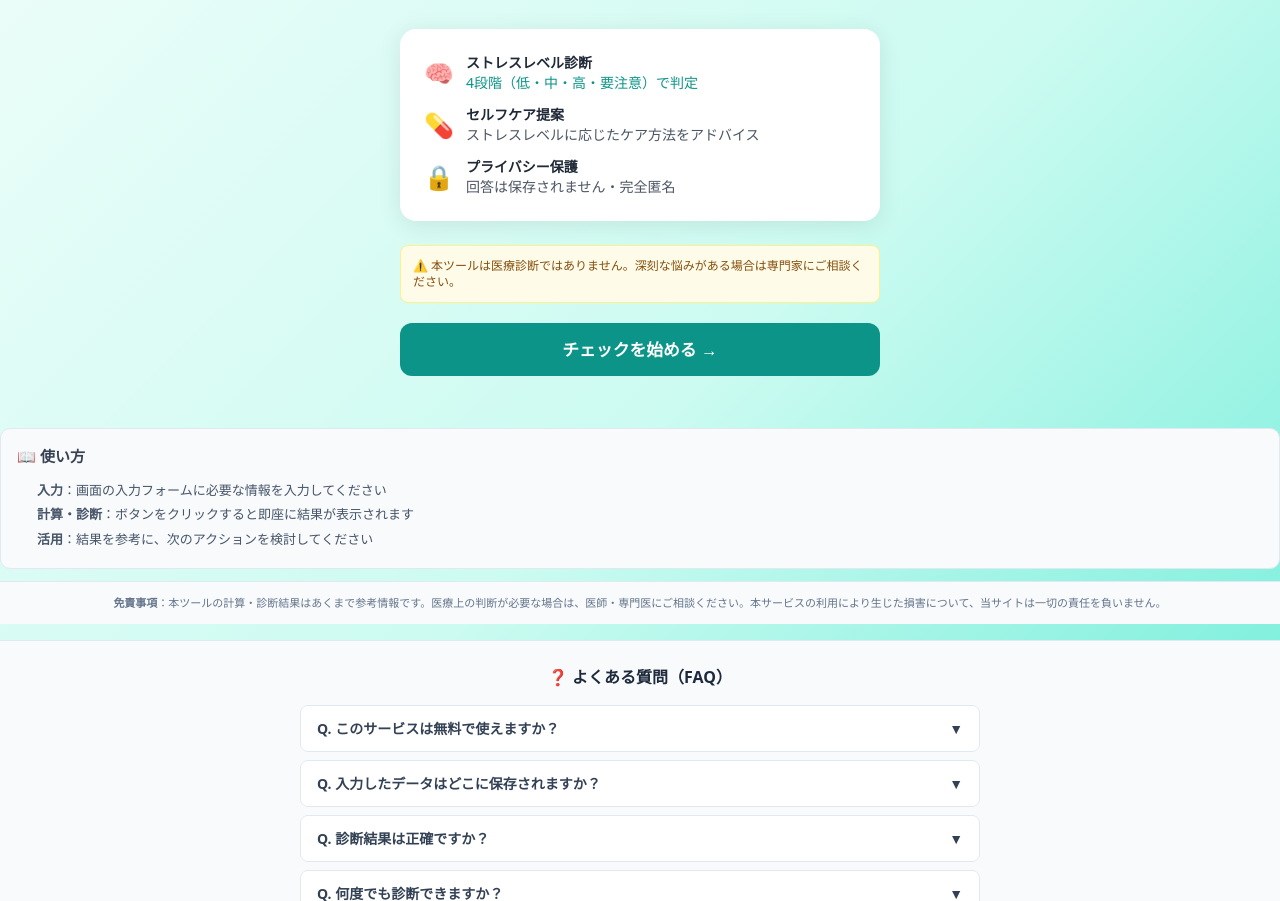
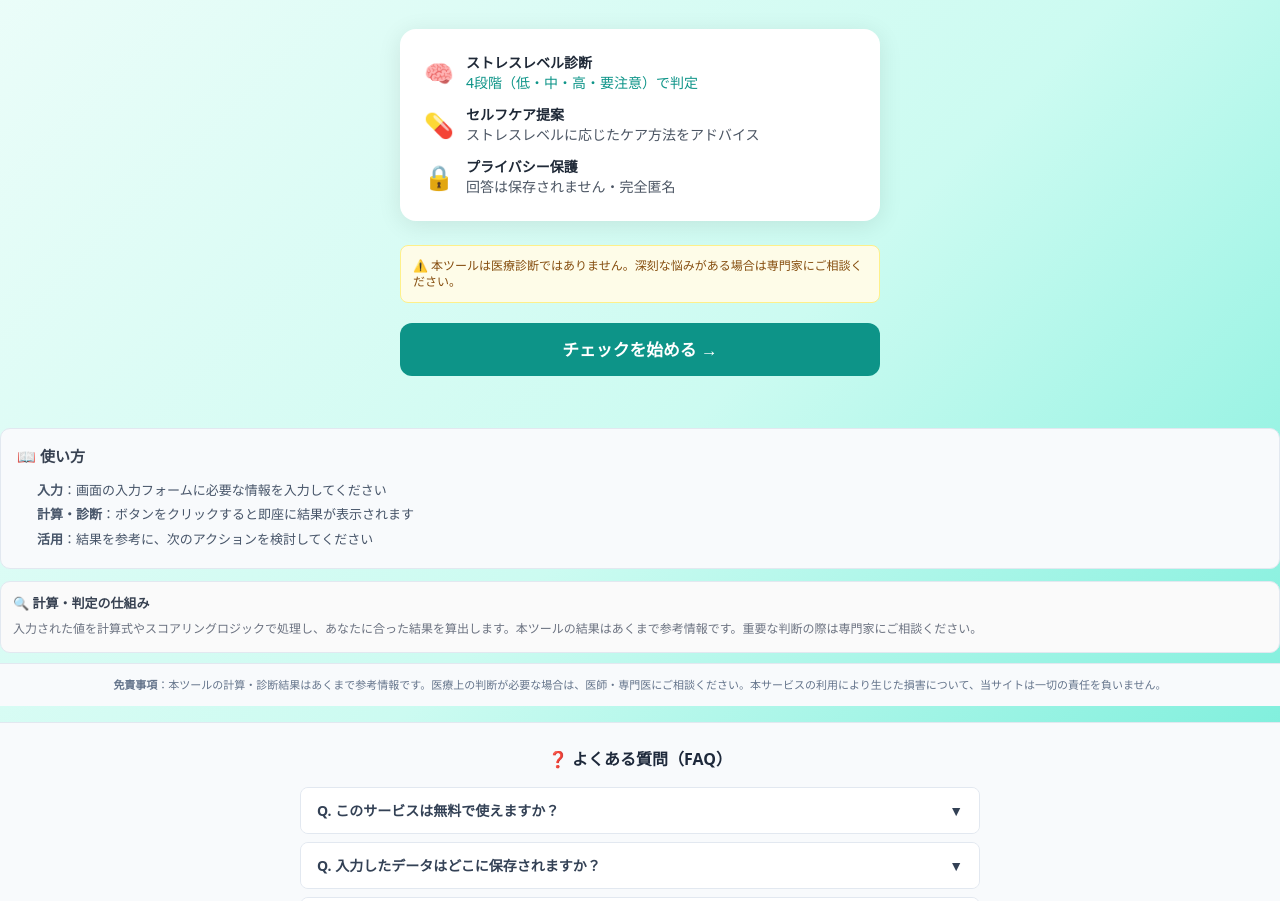
Before and after one commit to appadaycreator/mental-health-checker, a plain HTML site: page index.html in a window 1280 px wide. Shown: the part 199-1100 px from the top of the page. Drawn offline with nearby package versions, Linux system fonts and the light colour scheme.

Commit message:
品質改善: B3/B2/FAQ-LD/B6/canonical追加で90点目標

```diff
--- a/index.html
+++ b/index.html
@@ -204,6 +204,7 @@ function restart() { cur=0; total=0; scores=[]; show('intro'); }
                 <li><strong>活用</strong>：結果を参考に、次のアクションを検討してください</li>
             </ol>
         </div>
+        <div style="background:#fafafa;border:1px solid #e2e8f0;border-radius:10px;padding:12px;margin:10px 0;"><h2 style="font-size:13px;font-weight:700;margin-bottom:6px;color:#374151;">🔍 計算・判定の仕組み</h2><p style="font-size:12px;color:#6b7280;line-height:1.7;">入力された値を計算式やスコアリングロジックで処理し、あなたに合った結果を算出します。本ツールの結果はあくまで参考情報です。重要な判断の際は専門家にご相談ください。</p></div>
         <div style="background:#f8fafc;border-top:1px solid #e2e8f0;padding:12px 16px;margin:0;font-size:11px;color:#64748b;text-align:center;line-height:1.7;">
   <strong>免責事項</strong>：本ツールの計算・診断結果はあくまで参考情報です。医療上の判断が必要な場合は、医師・専門医にご相談ください。本サービスの利用により生じた損害について、当サイトは一切の責任を負いません。
 </div>
```
